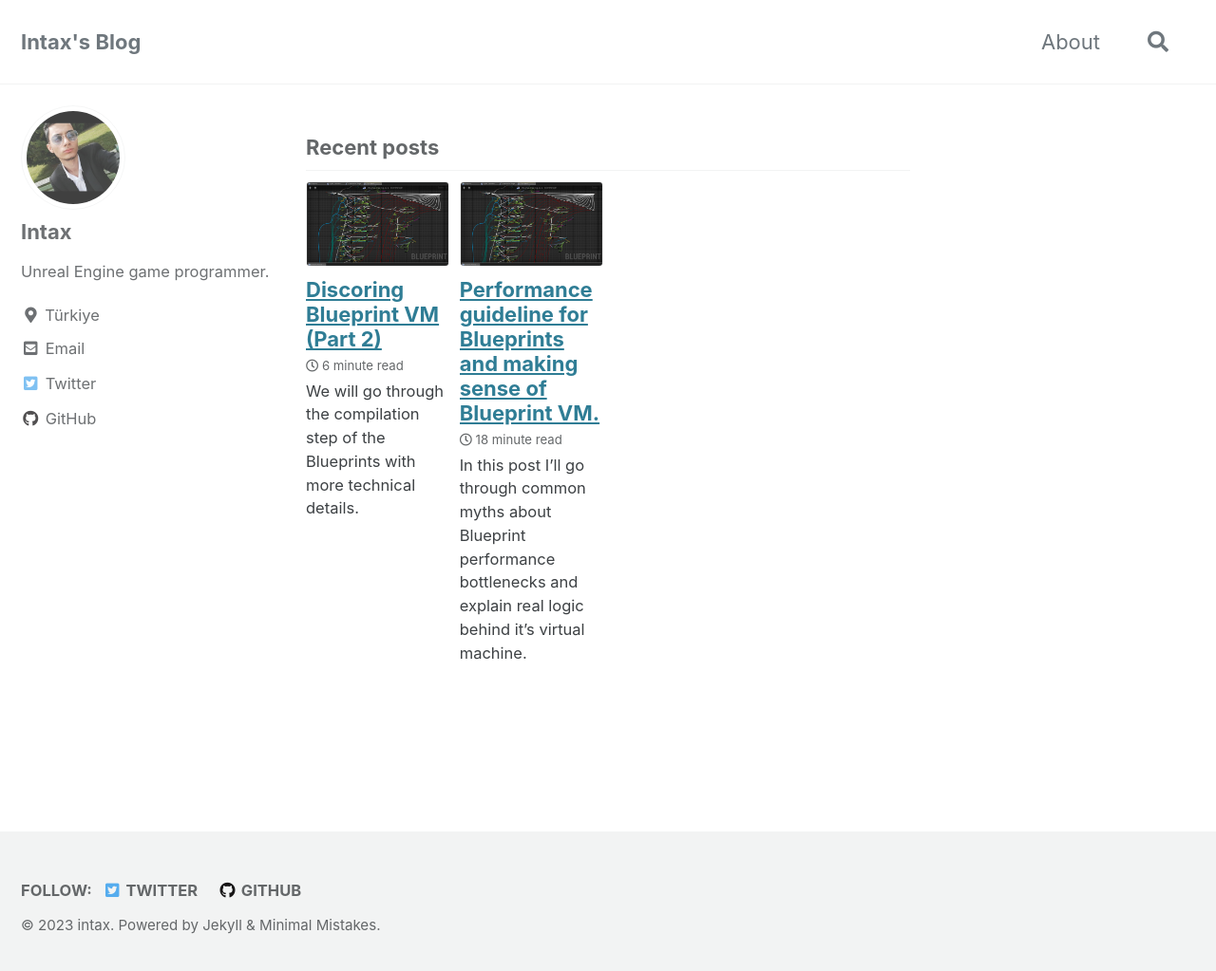
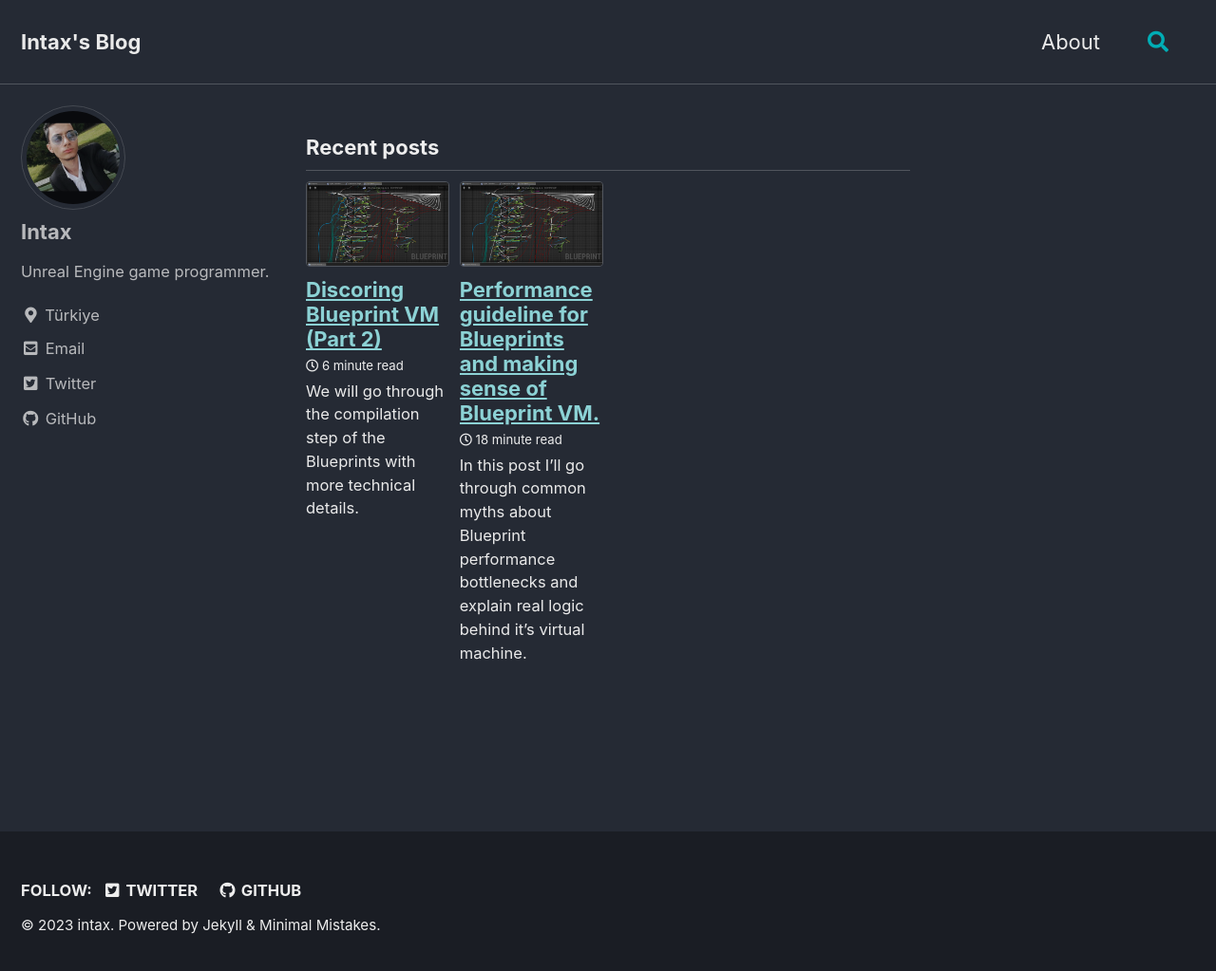
Before and after one commit to intaxwashere/intaxwashere.github.io, a Jekyll site: the page built from index.html, in a window 1280 px wide and 1030 px high. Shown: the top 1023 px of the window at 95% size. Built offline with Jekyll 4.4.1, drawn with Linux system fonts in a browser that asks for light colours; cached includes are drawn as plain includes; the list of posts is cut into pages by our own code.

Commit message:
revert back dark mode

```diff
--- a/_config.yml
+++ b/_config.yml
@@ -12,7 +12,7 @@
 
 # theme                  : "minimal-mistakes-jekyll"
 # remote_theme           : "mmistakes/minimal-mistakes"
-minimal_mistakes_skin    : "default" # "dark" # "air", "aqua", "contrast", "default", "dirt", "neon", "mint", "plum", "sunrise"
+minimal_mistakes_skin    : "dark" # "air", "aqua", "contrast", "default", "dirt", "neon", "mint", "plum", "sunrise"
 
 # Site Settings
 locale                   : "en-US"
```
